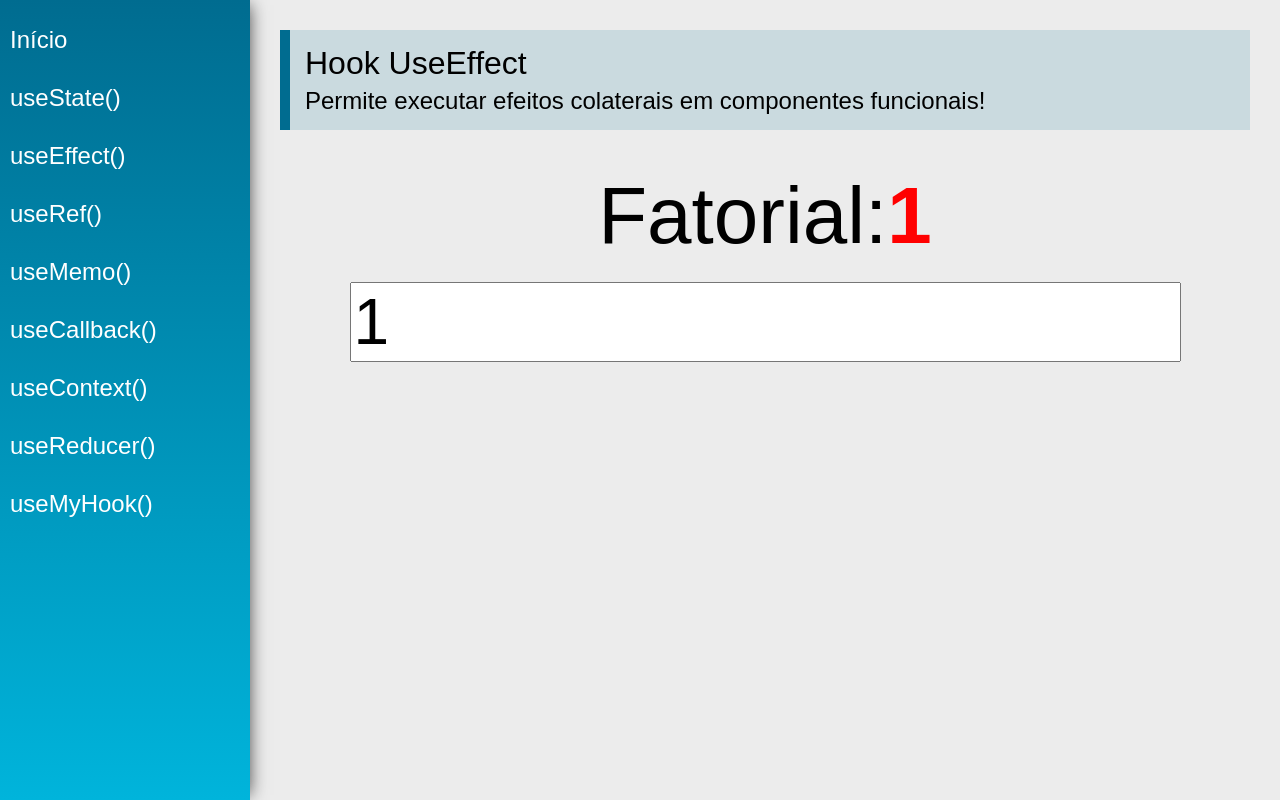
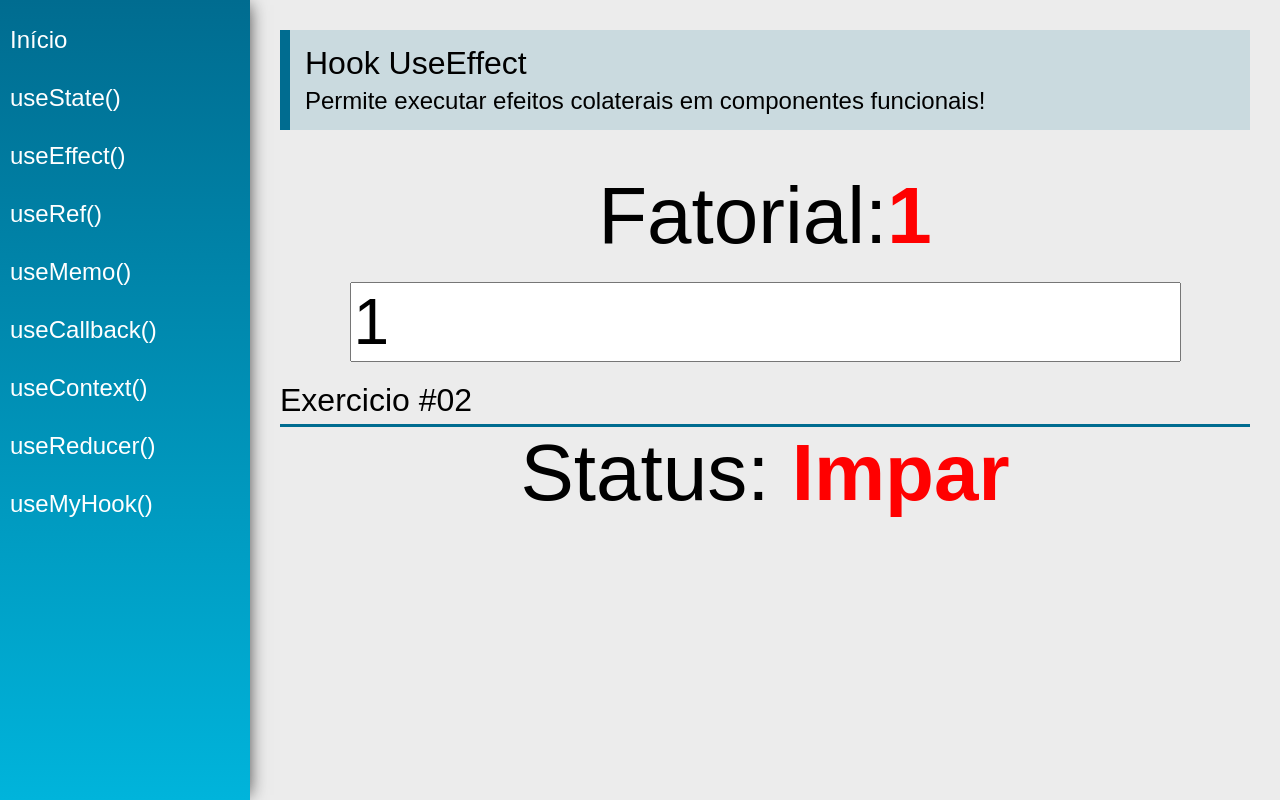
Before and after one commit to thiago-henrique-dev/react-hooks, a React (Create React App) app: page /useEffect in a window 1280 px wide. Built offline with nearby package versions, Linux system fonts and the light colour scheme.

Commit message:
Desafio useEffect

```diff
--- a/src/views/examples/UseEffect.jsx
+++ b/src/views/examples/UseEffect.jsx
@@ -1,5 +1,6 @@
 import React, { useEffect, useState } from 'react'
 import PageTitle from '../../components/layout/PageTitle'
+import SectionTitle from '../../components/layout/SectionTitle'
 
 function calcFatorial(num){
     const n = parseInt(num)
@@ -12,6 +13,8 @@
     const [number, setNumber] = useState(1)
     const [fatorial, setFatorial] = useState(1)
 
+
+        //#01 ex
     useEffect(function(){
         setFatorial(calcFatorial(number))
     }, [number])
@@ -21,6 +24,13 @@
             document.title = 'EItaaa'
         }
     }, [fatorial])
+
+    // #02 ex
+    const [status, setStatus] = useState('Impar')
+
+    useEffect(function(){
+        setStatus(number % 2 === 0 ? "Par" : "Impar")
+    })
 
     return (
         <div className="UseEffect">
@@ -37,6 +47,13 @@
                 <input type="number" className="input"
                  value={number} onChange={e  => setNumber(e.target.value)}   />
             </div>
+            <SectionTitle title="Exercicio #02"/>
+            <div className="center">
+              <div>
+              <span className="text">Status: </span>
+                <span className="text red">{status}</span>
+              </div>
+            </div>
         </div>
     )
 }
```
